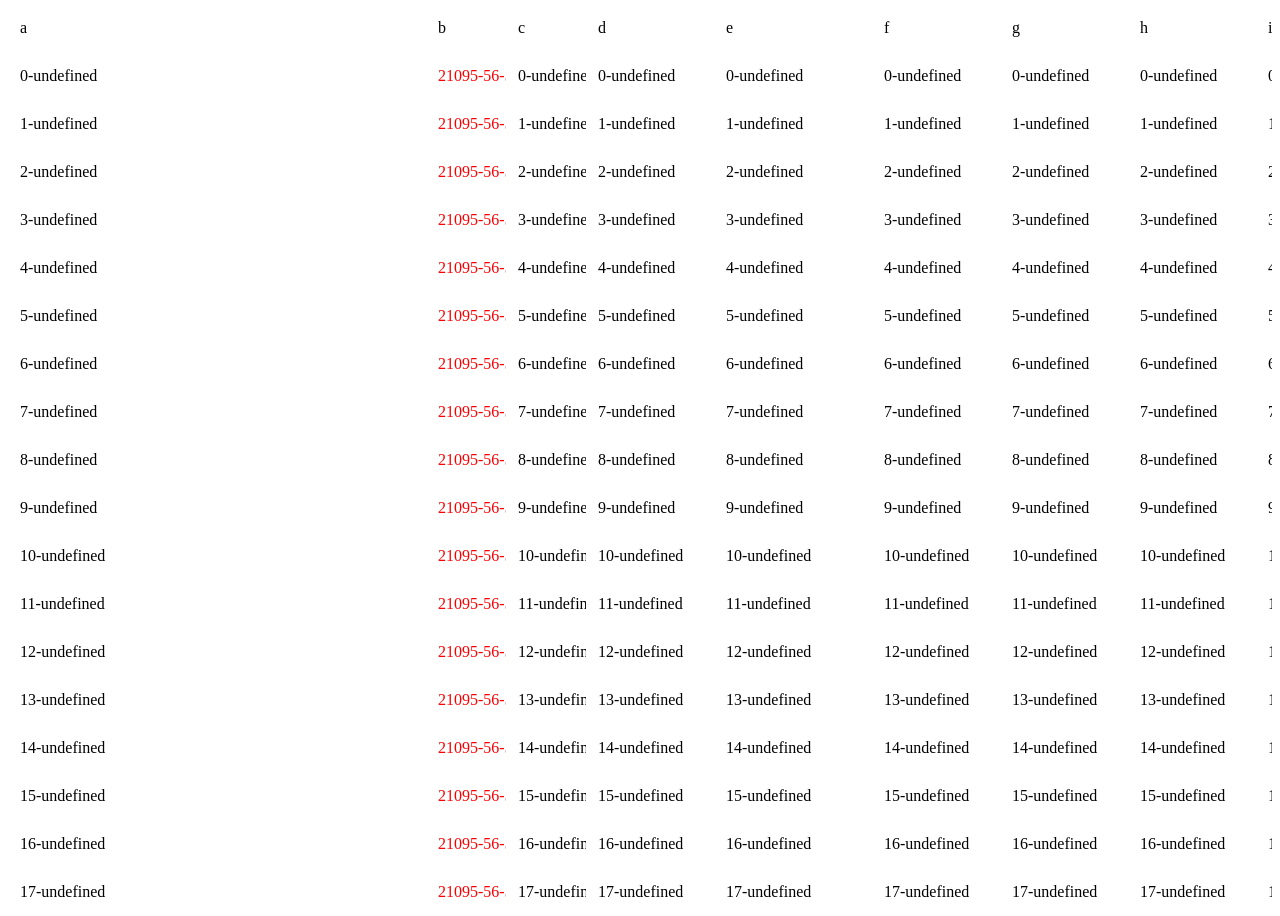
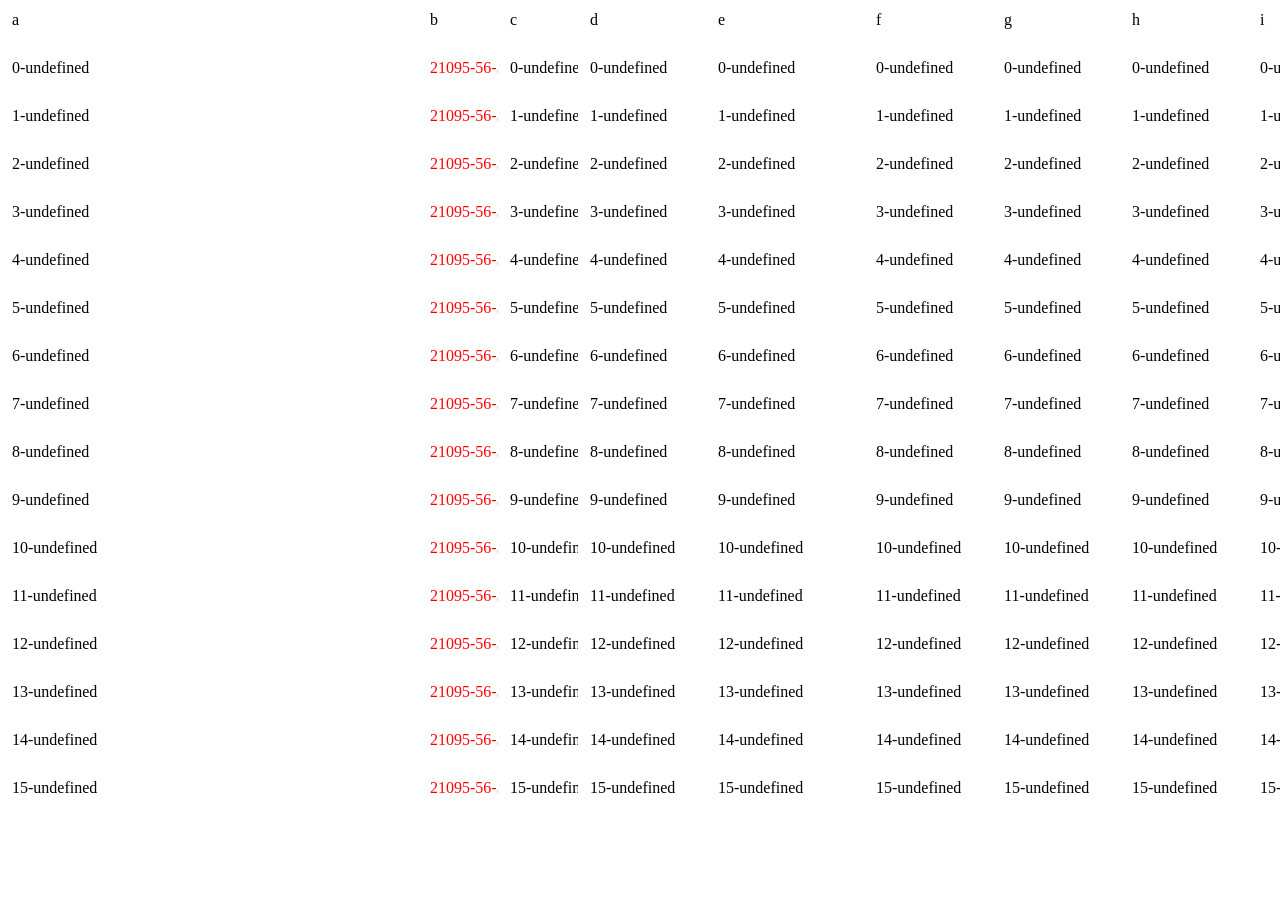
Before and after one commit to CeceWall/InfiniteTable, a Vue app: page / in a window 1280 px wide. After the commit the page ends 800 px from the top, so only its background shows below. Built offline with nearby package versions, Linux system fonts and the light colour scheme.

Commit message:
feat: 添加了行自定义class的功能

```diff
--- a/src/App.vue
+++ b/src/App.vue
@@ -1,6 +1,6 @@
 <template>
   <div id="app">
-    <HelloWorld msg="Welcome to Your Vue.js App"/>
+    <HelloWorld msg="Welcome to Your Vue.js App" />
   </div>
 </template>
 
@@ -16,6 +16,10 @@ export default {
 </script>
 
 <style lang="scss">
-#app {
-}
+  html, body, #app {
+    padding: 0;
+    margin: 0;
+    overflow: hidden;
+    height: 100%;
+  }
 </style>
--- a/src/components/HelloWorld.vue
+++ b/src/components/HelloWorld.vue
@@ -1,7 +1,7 @@
 <template>
-  <div class="hello" style="height: 900px;">
+  <div class="hello" style="height: 100%;">
     <div style="width: 100%; height: 100%">
-      <infinite-table ref="table" :data="data" height="100%">
+      <infinite-table ref="table" :data="data" height="100%" :highlight-row="highlightRow" :row-class-name="rowClassName">
         <infinite-table-column label="a" width="418" />
         <infinite-table-column label="b" >
           <template slot-scope="props">
@@ -88,6 +88,7 @@ export default {
 
     return {
       data,
+      highlightRow: true,
     };
   },
   mounted() {
@@ -101,6 +102,12 @@ export default {
   },
   props: {
     msg: String,
+  },
+  methods: {
+    rowClassName(rowData) {
+      const index = this.data.indexOf(rowData);
+      return index % 2 === 0 ? 'even' : 'odd';
+    },
   },
 };
 </script>
--- a/src/components/infinite-table/render/recycle-render/index.js
+++ b/src/components/infinite-table/render/recycle-render/index.js
@@ -1,17 +1,21 @@
 import Vue from 'vue';
 import { calculateAnchorItem } from './transform';
 
+/**
+ * 该组件循环利用vue对象实现大数据量的滚动
+ *
+ */
 export default {
   name: 'recycle-render',
   render() {
     return this.$slots.default;
   },
-  created() {
+  mounted() {
     this.items = new Map();
     this.vmCache = [];
-  },
-  mounted() {
-    this.initial();
+    this.scroll = typeof this.scrollElement === 'function' ? this.scrollElement() : this.scrollElement;
+    this.scroll.addEventListener('scroll', this.onScroll);
+    this.onScroll();
   },
   beforeDestroy() {
     if (this.scroll) {
@@ -19,6 +23,8 @@ export default {
       this.scroll = null;
       this.vmCache = null;
     }
+    this.items.clear();
+    this.vmCache = null;
   },
   props: {
     render: {
@@ -51,11 +57,6 @@ export default {
     },
   },
   methods: {
-    initial() {
-      this.scroll = typeof this.scrollElement === 'function' ? this.scrollElement() : this.scrollElement;
-      this.scroll.addEventListener('scroll', this.onScroll);
-      this.onScroll();
-    },
     onScroll() {
       if (!this.handling) {
         this.handling = true;
@@ -79,7 +80,9 @@ export default {
         this.anchorItem = calculateAnchorItem(this.anchorItem, delta, rowHeight, data.length);
       }
       const lastAnchorItem = calculateAnchorItem(this.anchorItem, viewportHeight, rowHeight, data.length);
-      this.attachContentByAnchor(this.anchorItem.index, lastAnchorItem.index);
+      const startIndex = Math.max(0, this.anchorItem.index - 1);
+      const endIndex = Math.min(this.data.length - 1, lastAnchorItem.index + 1);
+      this.attachContentByAnchor(startIndex, endIndex);
       this.lastScrollTop = scrollTop;
       this.handling = false;
     },
@@ -88,7 +91,7 @@ export default {
         if (item.index < startIndex || item.index > endIndex) {
           if (item.vm) {
             this.vmCache.push(item.vm);
-            item.vm.$el.classList.add('invisible');
+            // item.vm.$el.classList.add('invisible');
             item.vm = null;
           }
           this.items.delete(key);
@@ -105,7 +108,7 @@ export default {
             this.$el.appendChild(vm.$el);
           } else {
             vm.setData(this.data[i]);
-            vm.$el.classList.remove('invisible');
+            // vm.$el.classList.remove('invisible');
           }
           item = {
             index: i,
--- a/src/components/infinite-table/table-body.vue
+++ b/src/components/infinite-table/table-body.vue
@@ -3,12 +3,10 @@
     :render="tableRow"
     :data="data"
     :scroll-element="getScrollElement"
-    :render-props="{tableColumns,layoutSize}"
     :viewport-height="layoutSize.viewportHeight"
     :row-height="layoutSize.rowHeight"
   >
     <div class="infinite-table__body" :style="tableBodyStyle" v-on="tableBodyListeners">
-<!--      <table-ellipsis-cell :layout-size="layoutSize" />-->
     </div>
   </recycle-render>
 </template>
@@ -17,12 +15,10 @@
 import { num2px } from './utils/layout';
 import TableRow from './table-row';
 import RecycleRender from './render/recycle-render';
-import TableEllipsisCell from './table-ellipsis-cell.vue';
 
 export default {
   name: 'table-body',
   components: {
-    TableEllipsisCell,
     RecycleRender,
   },
   props: {
@@ -33,10 +29,6 @@ export default {
     layoutSize: {
       type: Object,
       require: true,
-    },
-    tableColumns: {
-      type: Array,
-      required: true,
     },
   },
   computed: {
--- a/src/components/infinite-table/table-header.vue
+++ b/src/components/infinite-table/table-header.vue
@@ -1,7 +1,7 @@
 <template>
   <div class="infinite-table__table-header">
     <table-cell
-      v-for="column of tableColumns" :height="headerHeight" :width="column.width"
+      v-for="column of tableStore.tableColumns" :height="headerHeight" :width="column.width"
       :key="column.label"
     >
       {{column.label}}
@@ -14,13 +14,10 @@ import TableCell from './table-cell.vue';
 
 export default {
   name: 'table-header',
+  inject: ['tableStore'],
   props: {
     headerHeight: {
       type: String,
-      required: true,
-    },
-    tableColumns: {
-      type: Array,
       required: true,
     },
   },
--- a/src/components/infinite-table/table-row.jsx
+++ b/src/components/infinite-table/table-row.jsx
@@ -10,36 +10,28 @@ export default {
     data: {
       require: true,
     },
-    tableColumns: {
-      required: true,
-    },
-    layoutSize: {
-      required: true,
+    highlighted: {
+      type: Boolean,
+      default: false,
     },
   },
-  data() {
-    return {
-      highlightRow: false, // 避免selectedRow改变导致不必要的updateComponent调用
-    };
-  },
   computed: {
-    selectedRow() {
-      return this.tableStore.selectedRow;
+    highlightRow() {
+      return this.tableStore.selectedRow === this.data;
     },
     tableRowClass() {
+      const { highlightRow, rowClassName } = this.tableStore.tableOptions;
+      const extraClassName = typeof rowClassName === 'function' ? rowClassName(this.data) : rowClassName;
       return {
         'infinite-table__row': true,
-        'infinite-table__row--selected': this.highlightRow,
+        'infinite-table__row--selected': highlightRow && this.highlightRow,
+        [extraClassName]: true,
       };
     },
   },
-  watch: {
-    selectedRow() {
-      this.highlightRow = this.selectedRow === this.data;
-    },
-  },
   render() {
-    const { data, tableColumns } = this;
+    const { data } = this;
+    const { tableColumns } = this.tableStore;
     return (
       <div class={this.tableRowClass}>
         {
@@ -47,18 +39,12 @@ export default {
             const { columnRender } = columnOption;
             return (
               <table-cell
-                ref="cell"
-                refInFor
                 key={columnOption.label}
                 width={columnOption.width}
                 {
                   ...{
-                    on: {
-                      'cell-display-ellipsis': e => this.handleCellMouseEnter(e, columnOption, data),
-                      'cell-hide-ellipsis': e => this.handleCellMouseLeave(e, columnOption, data),
-                    },
                     nativeOn: {
-                      click: () => { console.log('table row click'); this.handleRowEvent('click', columnOption); },
+                      click: () => { this.handleRowEvent('click', columnOption); },
                       dblclick: () => { this.handleRowEvent('dblclick', columnOption); },
                       contextmenu: () => { this.handleRowEvent('contextmenu', columnOption); },
                     },
@@ -79,29 +65,6 @@ export default {
     );
   },
   methods: {
-    handleContextMenu(e) {
-      e.preventDefault();
-      console.log(e);
-    },
-    handleCellMouseEnter(e, columnOption, data) {
-      const eventPayload = {
-        event: e,
-        columnOption,
-        data,
-      };
-      // emitter.$emit('cell-display-ellipsis', eventPayload);
-    },
-    handleSelectRow() {
-      this.tableStore.selectedRow = this.data;
-    },
-    handleCellMouseLeave(e, columnOption, data) {
-      const eventPayload = {
-        event: e,
-        columnOption,
-        data,
-      };
-      // emitter.$emit('cell-hide-ellipsis', eventPayload);
-    },
     handleRowEvent(type, column) {
       this.tableStore.selectedColumn = column;
       this.tableStore.selectedRow = this.data;
--- a/src/components/infinite-table/table-store.js
+++ b/src/components/infinite-table/table-store.js
@@ -8,21 +8,39 @@ export default class TableStore {
     this.rowHeight = options.rowHeight;
     this.__selectedRow = options.selectedRow;
     this.__selectedColumn = options.selectedColumn;
+    this.__tableColumns = options.tableColumns;
+    this.__tableOptions = options.tableOptions;
+  }
+
+  get selectedRow() {
+    return this.__selectedRow;
   }
 
   set selectedRow(row) {
     this.__selectedRow = row;
   }
 
-  get selectedRow() {
-    return this.__selectedRow;
+  get selectedColumn() {
+    return this.__selectedColumn;
   }
 
   set selectedColumn(column) {
     this.__selectedColumn = column;
   }
 
-  get selectedColumn() {
-    return this.__selectedColumn;
+  get tableColumns() {
+    return this.__tableColumns;
+  }
+
+  set tableColumns(columns) {
+    this.__tableColumns = columns;
+  }
+
+  get tableOptions() {
+    return this.__tableOptions;
+  }
+
+  set tableOptions(options) {
+    this.__tableOptions = options;
   }
 }
--- a/src/components/infinite-table/table.vue
+++ b/src/components/infinite-table/table.vue
@@ -6,7 +6,7 @@
       <slot></slot>
     </div>
     <table-header
-      :table-columns="tableColumns" :header-height="tableHeaderHeight"
+      :header-height="tableHeaderHeight"
       :style="{width: `${layoutSize.allColumnsWidth}px`}"
       :class="tableHeaderClass"
       @click="handleDispatchEvent('header', 'click', $event)"
@@ -16,7 +16,6 @@
     <table-body
       :data="data"
       :style="{width: `${layoutSize.allColumnsWidth}px`}"
-      :table-columns="tableColumns"
       :layout-size="layoutSize"
       @click="handleDispatchEvent('body', 'click', $event)"
       @dblclick="handleDispatchEvent('body', 'dblclick', $event)"
@@ -29,7 +28,6 @@
 import TableHeader from './table-header.vue';
 import TableBody from './table-body.vue';
 import TableStore from './table-store';
-import EventEmitter from './event-emitter';
 import { getTableBodyHeight, doColumnWidthLayout } from './table-layout';
 import { getScrollWidth, num2px, getClientSize } from './utils/layout';
 import { getTableId } from './utils/table';
@@ -58,12 +56,12 @@ export default {
       type: [Number, String],
       default: 48,
     },
-    rowKey: {
-      type: String,
-    },
     highlightRow: {
       type: Boolean,
       default: true,
+    },
+    rowClassName: {
+      type: [String, Function],
     },
   },
   computed: {
@@ -91,17 +89,22 @@ export default {
   },
   data() {
     const tableId = getTableId();
-    const eventEmitter = new EventEmitter();
+    const tableOptions = {
+      highlightRow: this.highlightRow,
+      height: this.height,
+      rowClassName: this.rowClassName,
+      headerHeight: this.headerHeight,
+      rowHeight: this.rowHeight,
+    };
     const tableStore = new TableStore({
       tableId,
-      eventEmitter,
+      tableColumns: [],
+      tableOptions,
     });
     return {
       tableId,
       tableStore,
-      eventEmitter,
       layoutFinished: false,
-      tableColumns: [],
       layoutSize: {
         // 每行的行高
         rowHeight: this.rowHeight,
@@ -113,12 +116,6 @@ export default {
   },
   mounted() {
     this.doLayout();
-    this.eventEmitter.addEvent('selected-change', (payload) => {
-      this.$emit('selected-change', payload);
-    });
-  },
-  beforeDestroy() {
-    this.eventEmitter.removeAllListeners('selected-change');
   },
   watch: {
     // TODO 仅在resize或数据量变化导致滚动条出现变化时才计算layout
@@ -126,6 +123,9 @@ export default {
       handler() {
         this.doLayout();
       },
+    },
+    highlightRow(newVal) {
+      this.tableStore.tableOptions.highlightRow = newVal;
     },
   },
   methods: {
@@ -146,14 +146,14 @@ export default {
       // 如果存在没设置宽度的column，那么先用默认的column宽度计算column的总宽度
       // 若总宽度小于viewport的宽度，将总宽度减去已设置的宽度，未设置宽度的column均分剩余的宽度。
       // 否则，未设置宽度的column设置为默认宽度
-      const calculatedColumns = doColumnWidthLayout(viewportWidth, this.tableColumns);
+      const calculatedColumns = doColumnWidthLayout(viewportWidth, this.tableStore.tableColumns);
       const allColumnsWidth = calculatedColumns.reduce((sum, column) => sum + column.width, 0);
       const hasHorizontalScroller = allColumnsWidth > viewportWidth;
       let viewportHeight = containerSize.height - tableHeaderHeight;
       if (hasHorizontalScroller) {
         viewportHeight -= getScrollWidth();
       }
-      this.tableColumns = calculatedColumns;
+      this.tableStore.tableColumns = calculatedColumns;
       this.layoutSize = {
         rowHeight: this.rowHeight,
         viewportWidth,
@@ -165,10 +165,10 @@ export default {
       return this.$children.indexOf(column);
     },
     addTableColumn(index, column) {
-      this.tableColumns[index] = column;
+      this.tableStore.tableColumns[index] = column;
     },
     removeTableColumn(index) {
-      this.tableColumns.splice(index, 1);
+      this.tableStore.tableColumns.splice(index, 1);
     },
     selectRow(row) {
       this.tableStore.selectedRow = row;
```
